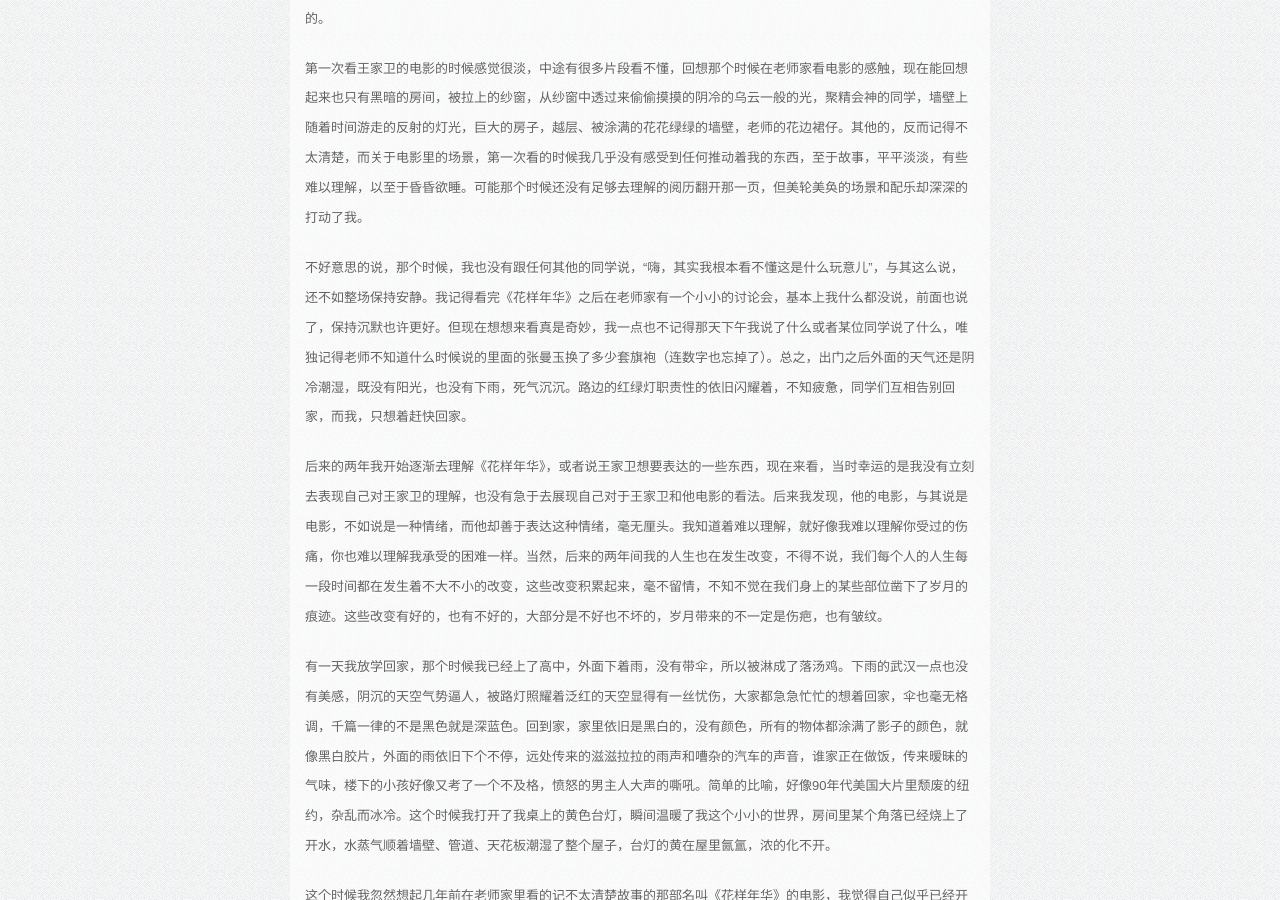
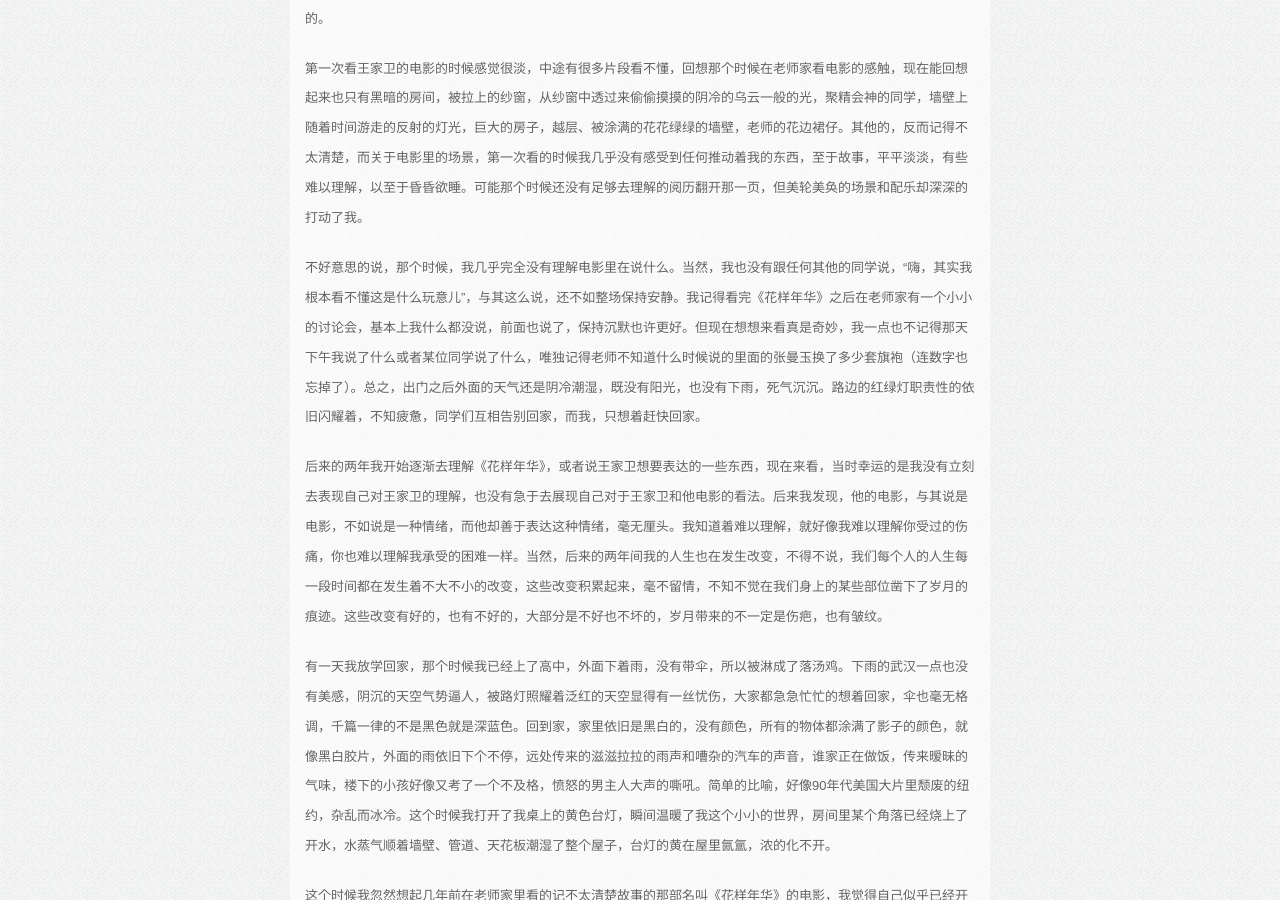
Before and after one commit to zwitzwit/guojing.github.com, a Jekyll site: the page built from _posts/blog/2013-01-12-memory-of-a-wong-kar-wai-film.md, in a window 1280 px wide and 900 px high, scrolled down 349 px. Built offline with Jekyll 4.4.1, drawn with Linux system fonts in a browser that asks for light colours; Markdown is read by kramdown in place of the engine named in the settings.

Commit message:
change text

```diff
--- a/_posts/blog/2013-01-12-memory-of-a-wong-kar-wai-film.md
+++ b/_posts/blog/2013-01-12-memory-of-a-wong-kar-wai-film.md
@@ -9,7 +9,7 @@ tags: film wongkarwai 王家卫 回忆
 
 第一次看王家卫的电影的时候感觉很淡，中途有很多片段看不懂，回想那个时候在老师家看电影的感触，现在能回想起来也只有黑暗的房间，被拉上的纱窗，从纱窗中透过来偷偷摸摸的阴冷的乌云一般的光，聚精会神的同学，墙壁上随着时间游走的反射的灯光，巨大的房子，越层、被涂满的花花绿绿的墙壁，老师的花边裙仔。其他的，反而记得不太清楚，而关于电影里的场景，第一次看的时候我几乎没有感受到任何推动着我的东西，至于故事，平平淡淡，有些难以理解，以至于昏昏欲睡。可能那个时候还没有足够去理解的阅历翻开那一页，但美轮美奂的场景和配乐却深深的打动了我。
 
-不好意思的说，那个时候，我也没有跟任何其他的同学说，“嗨，其实我根本看不懂这是什么玩意儿”，与其这么说，还不如整场保持安静。我记得看完《花样年华》之后在老师家有一个小小的讨论会，基本上我什么都没说，前面也说了，保持沉默也许更好。但现在想想来看真是奇妙，我一点也不记得那天下午我说了什么或者某位同学说了什么，唯独记得老师不知道什么时候说的里面的张曼玉换了多少套旗袍（连数字也忘掉了）。总之，出门之后外面的天气还是阴冷潮湿，既没有阳光，也没有下雨，死气沉沉。路边的红绿灯职责性的依旧闪耀着，不知疲惫，同学们互相告别回家，而我，只想着赶快回家。
+不好意思的说，那个时候，我几乎完全没有理解电影里在说什么。当然，我也没有跟任何其他的同学说，“嗨，其实我根本看不懂这是什么玩意儿”，与其这么说，还不如整场保持安静。我记得看完《花样年华》之后在老师家有一个小小的讨论会，基本上我什么都没说，前面也说了，保持沉默也许更好。但现在想想来看真是奇妙，我一点也不记得那天下午我说了什么或者某位同学说了什么，唯独记得老师不知道什么时候说的里面的张曼玉换了多少套旗袍（连数字也忘掉了）。总之，出门之后外面的天气还是阴冷潮湿，既没有阳光，也没有下雨，死气沉沉。路边的红绿灯职责性的依旧闪耀着，不知疲惫，同学们互相告别回家，而我，只想着赶快回家。
 
 后来的两年我开始逐渐去理解《花样年华》，或者说王家卫想要表达的一些东西，现在来看，当时幸运的是我没有立刻去表现自己对王家卫的理解，也没有急于去展现自己对于王家卫和他电影的看法。后来我发现，他的电影，与其说是电影，不如说是一种情绪，而他却善于表达这种情绪，毫无厘头。我知道着难以理解，就好像我难以理解你受过的伤痛，你也难以理解我承受的困难一样。当然，后来的两年间我的人生也在发生改变，不得不说，我们每个人的人生每一段时间都在发生着不大不小的改变，这些改变积累起来，毫不留情，不知不觉在我们身上的某些部位凿下了岁月的痕迹。这些改变有好的，也有不好的，大部分是不好也不坏的，岁月带来的不一定是伤疤，也有皱纹。
 
```
